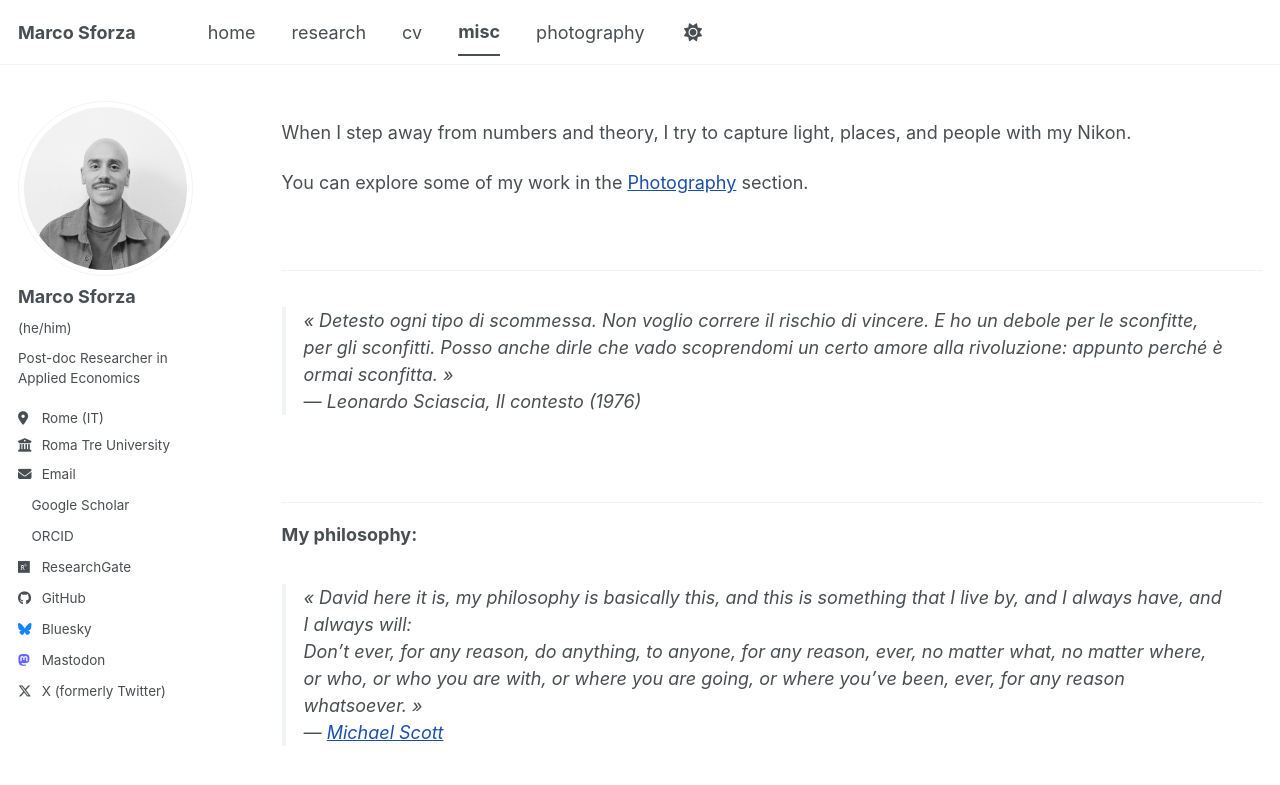
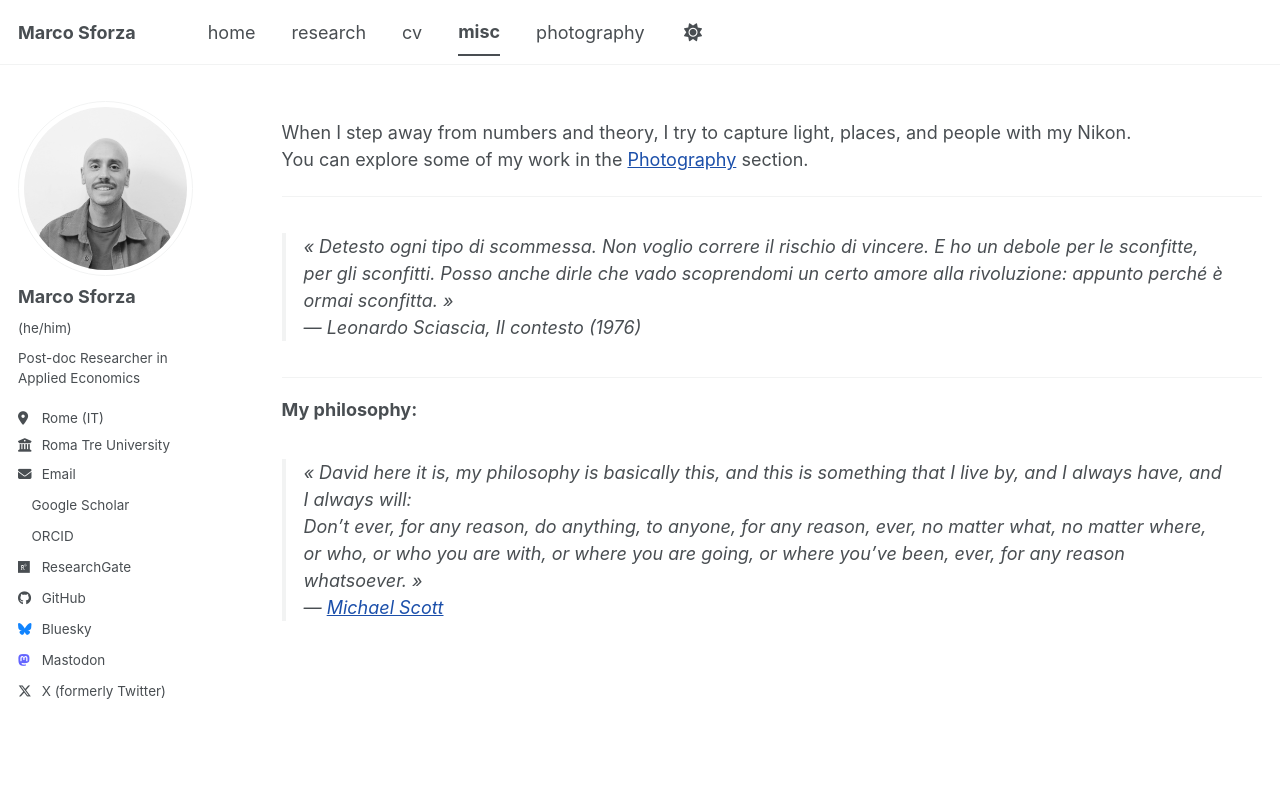
Before and after one commit to marcosforza/marcosforza.github.io, a Jekyll site: the page built from _pages/misc.md, in a window 1280 px wide. Shown: the top 785 px of the page. Built offline with Jekyll 4.4.1, drawn with Linux system fonts in a browser that asks for light colours; a style sheet for code colours, icons or effects is not loaded.

Commit message:
Refactor formatting in misc.md
Removed unnecessary line breaks and cleaned up formatting.

```diff
--- a/_pages/misc.md
+++ b/_pages/misc.md
@@ -5,17 +5,14 @@ permalink: /misc/
 author_profile: true
 ---
 
-When I step away from numbers and theory, I try to capture light, places, and people with my Nikon.
-
+When I step away from numbers and theory, I try to capture light, places, and people with my Nikon.<br>
 You can explore some of my work in the [Photography](/photo/) section.
 
-<br>
 <hr>
 
 > « Detesto ogni tipo di scommessa. Non voglio correre il rischio di vincere. E ho un debole per le sconfitte, per gli sconfitti. Posso anche dirle che vado scoprendomi un certo amore alla rivoluzione: appunto perché è ormai sconfitta. »<br>
 — Leonardo Sciascia, Il contesto (1976)
 
-<br>
 <hr>
 
 **My philosophy:**
```
